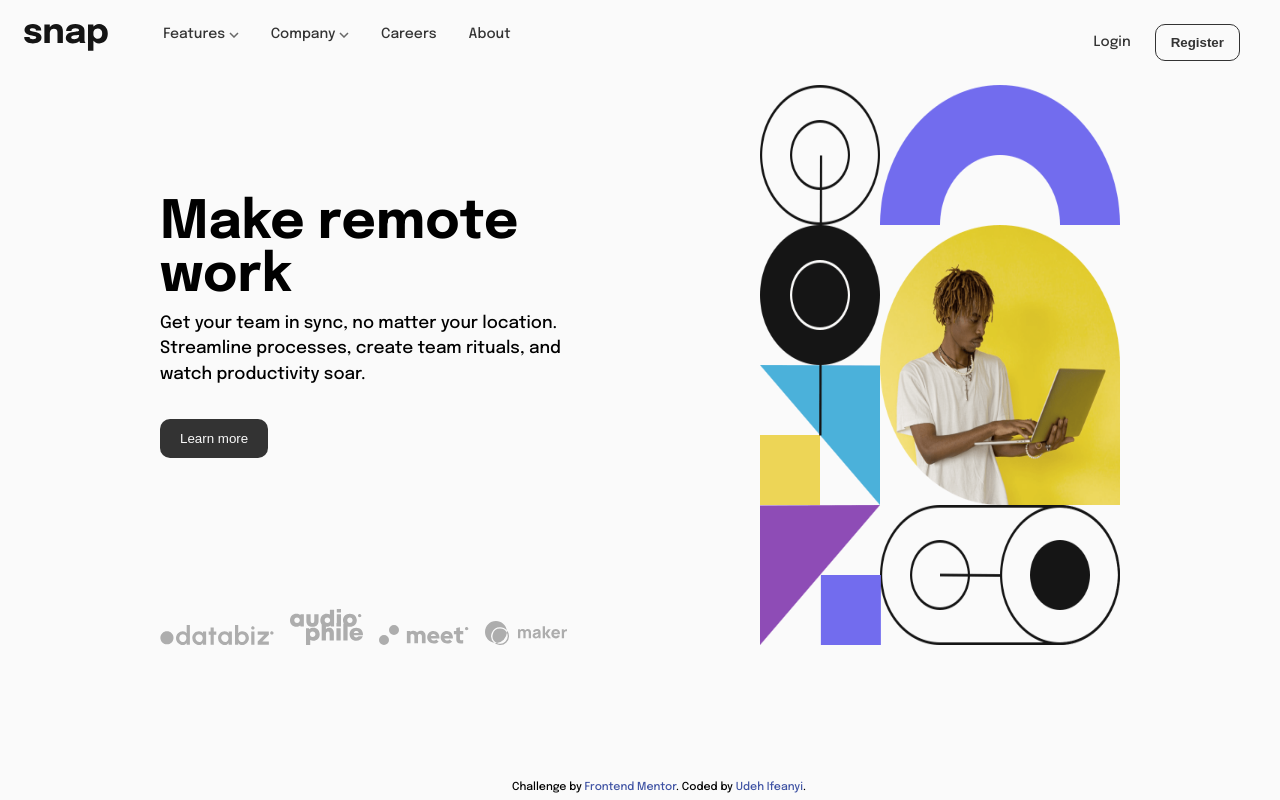
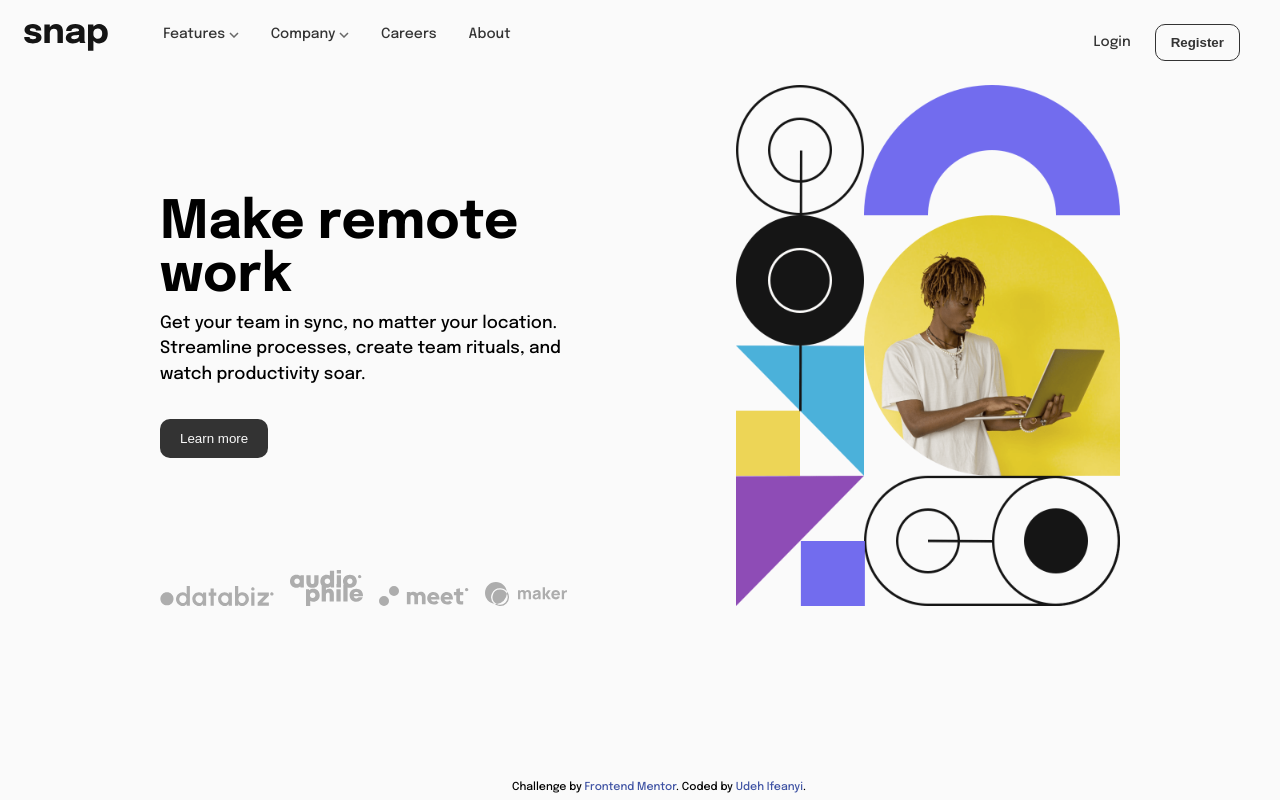
Before and after one commit to Ifescohub/Intro-section-dropdown, a plain HTML site: page index.html in a window 1280 px wide. Drawn offline with nearby package versions, Linux system fonts and the light colour scheme.

Commit message:
Update styles.css

```diff
--- a/styles.css
+++ b/styles.css
@@ -149,7 +149,7 @@ main{
     flex-direction: row-reverse;
     margin: auto;
     justify-content: space-between;
-    height: 70%;
+
 }
 
 .hero-image{
@@ -158,7 +158,7 @@ main{
 }
 
 .desktop-hero{
-    width: 75%;
+    width: 80%;
     height: 100%;
 }
 
@@ -221,7 +221,7 @@ main{
 }
 
 /* MEDIA QUERIES---------------------------------------- */
- @media (max-width: 1000px) {             /* TABLET */
+ @media (max-width: 960px) {             /* TABLET */
     body{
         font-size: 15px;
     }
```
